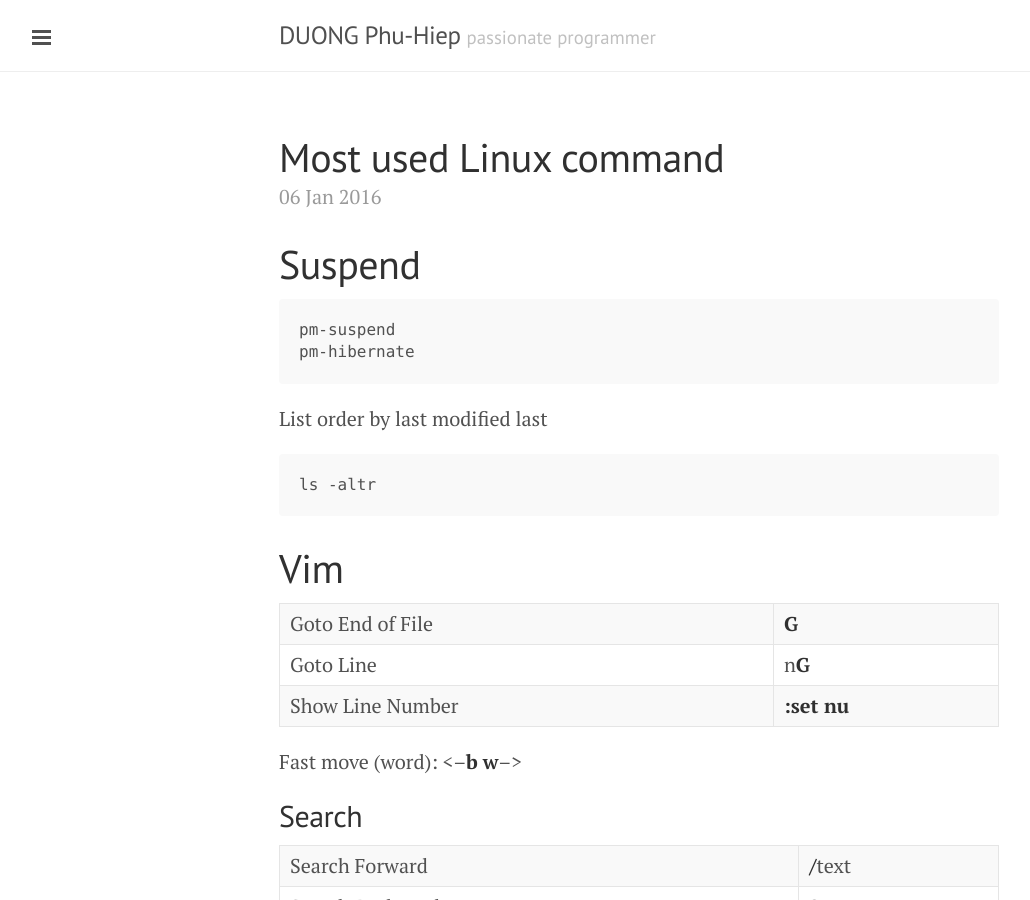
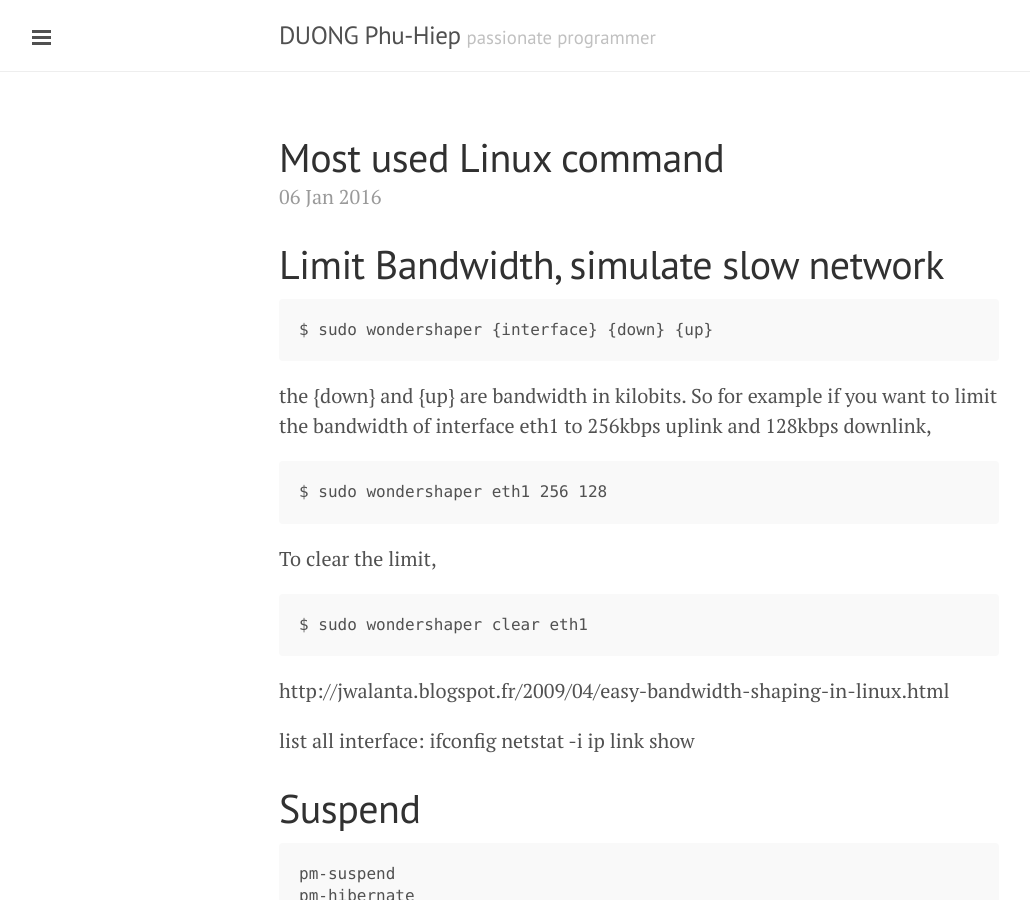
Before and after one commit to duongphuhiep/duongphuhiep.github.io, a Jekyll site: the page built from _posts/2016-01-06-most-used-linux-command.markdown, in a window 1280 px wide and 900 px high. Shown: the whole window, without its empty margins (1-1031 px from the left). Built offline with Jekyll 4.4.1, drawn with Linux system fonts in a browser that asks for light colours.

Commit message:
Post update: Most used Linux command

```diff
--- a/_posts/2016-01-06-most-used-linux-command.markdown
+++ b/_posts/2016-01-06-most-used-linux-command.markdown
@@ -4,6 +4,25 @@ title: Most used Linux command
 layout: post
 tags: [linux, vim, nano]
 ---
+# Limit Bandwidth, simulate slow network
+
+    $ sudo wondershaper {interface} {down} {up}
+
+the {down} and {up} are bandwidth in kilobits. So for example if you want to limit the bandwidth of interface eth1 to 256kbps uplink and 128kbps downlink,
+
+    $ sudo wondershaper eth1 256 128
+
+To clear the limit,
+
+    $ sudo wondershaper clear eth1
+
+http://jwalanta.blogspot.fr/2009/04/easy-bandwidth-shaping-in-linux.html
+
+list all interface:
+    ifconfig
+    netstat -i
+    ip link show
+
 # Suspend
 
     pm-suspend
```
